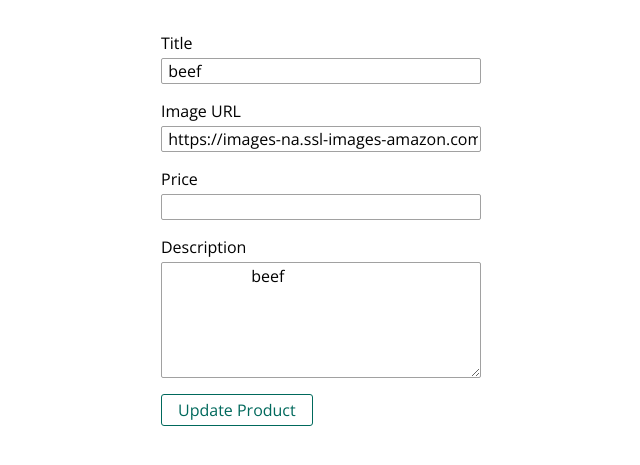
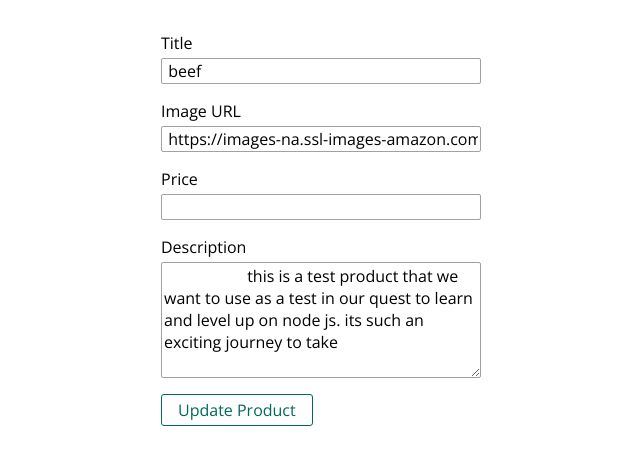
Before and after one commit to kdenno/e-Store, a Node server app: page /admin/edit-product/34546?edit=true in a window 1280 px wide. Shown: the part 56-521 px from the top of the page, without its empty margins (319-959 px from the left). Run offline with Node 20, Linux system fonts and the light colour scheme.

Commit message:
editing the product data

```diff
--- a/controllers/admin.js
+++ b/controllers/admin.js
@@ -15,7 +15,7 @@
     const imgUrl = req.body.imageUrl;
     const price = req.body.price;
     const description = req.body.description
-    const product = new Product(title, imgUrl, price, description);
+    const product = new Product(null, title, imgUrl, price, description);
     product.save();
     res.redirect("/");
   };
@@ -43,6 +43,18 @@
 
 
   };
+  exports.updateProduct = (req, res, next) => {
+    const productId = req.body.prodId;
+    const updatedTitle = req.body.title;
+    const updatedImageUrl = req.body.imageUrl;
+    const updatedPrice = req.body.price;
+    const updatedDesc = req.body.description;
+    const updatedProduct = new Product(productId, updatedTitle, updatedImageUrl, updatedPrice, updatedDesc);
+    // save product
+    updatedProduct.save();
+    res.redirect('/admin/products');
+
+  }
   exports.getProducts = (req, res) => {
       Product.fetchAll((products)=>{
           res.render("admin/products", {prods: products, path: "/admin/admin-products", pageTitle: "Admin Products"});
--- a/data/products.json
+++ b/data/products.json
@@ -1 +1 @@
-[{"id":"34546","title":"beef","imageUrl":"https://images-na.ssl-images-amazon.com/images/I/41fhsnzKEgL._SX258_BO1,204,203,200_.jpg","price":"100","description":"this is a test product that we want to use as a test in our quest to learn and level up on node js. its such an exciting journey to take "},{"title":"book2","imageUrl":"https://images-na.ssl-images-amazon.com/images/I/41fhsnzKEgL._SX258_BO1,204,203,200_.jpg","price":"200","description":"This is a test description","id":"0.4904323523297722"}]
+[{"id":"34546","title":"beef","imageUrl":"https://images-na.ssl-images-amazon.com/images/I/41fhsnzKEgL._SX258_BO1,204,203,200_.jpg","price":"100","description":"this is a test product that we want to use as a test in our quest to learn and level up on node js. its such an exciting journey to take "},{"title":"   book210","id":"0.4904323523297722","imageUrl":"   https://images-na.ssl-images-amazon.com/images/I/41fhsnzKEgL._SX258_BO1,204,203,200_.jpg","price":"150","description":"                                test description\r\n                \r\n                "}]
--- a/models/product.js
+++ b/models/product.js
@@ -4,45 +4,62 @@
 const fs = require("fs");
 
 // get path to file
-const p = path.join(path.dirname(process.mainModule.filename), "data", "products.json");
+const p = path.join(
+  path.dirname(process.mainModule.filename),
+  "data",
+  "products.json"
+);
 function getProductsFromFile(cb) {
-  fs.readFile(p, (err, fileContent)=> {
-    if(err) {
+  fs.readFile(p, (err, fileContent) => {
+    if (err) {
       cb([]);
       return;
-
     }
     cb(JSON.parse(fileContent));
-
   });
-
 }
 
 module.exports = class Product {
-  constructor(title, imageUrl, price, description ) {
+  constructor(id, title, imageUrl, price, description) {
     this.title = title;
+    this.id = id;
     this.imageUrl = imageUrl;
     this.price = price;
     this.description = description;
   }
   save() {
+    // its an edit read the product from file
+    getProductsFromFile(products => {
+      if (this.id) {
+        // product has an id so its an edit
+        const existingProductIndex = products.findIndex(prod => prod.id === this.id);
+        const updatedProducts = [...products];
+        updatedProducts[existingProductIndex] = this;
+        // re-write file
+        fs.writeFile(p, JSON.stringify(updatedProducts), (err)=> {
+          console.log(err);
+        });
+
+
+      } else {
         // create dummy id for the product
         this.id = Math.random().toString();
         // first get the filecontent
-    fs.readFile(p, (err, fileContent)=> {
+        fs.readFile(p, (err, fileContent) => {
           let products = [];
-        if(!err) {
+          if (!err) {
             // convert to json
-            products = JSON.parse(fileContent)
+            products = JSON.parse(fileContent);
           }
           // push the current product to the array if no data returned from file push it to the empty array
           products.push(this); // since we are using arrow functions, this here points to the class
 
           // write back/update file
-        fs.writeFile(p, JSON.stringify(products), (err)=>{
+          fs.writeFile(p, JSON.stringify(products), err => {
             console.log(err);
           });
-
+        });
+      }
     });
   }
   static fetchAll(cb) {
@@ -51,11 +68,9 @@
   }
 
   static fetchProduct(id, cb) {
-    getProductsFromFile((products)=> {
+    getProductsFromFile(products => {
       const product = products.find(p => p.id === id);
       cb(product);
-
-    })
-
+    });
   }
 };
--- a/routes/admin.js
+++ b/routes/admin.js
@@ -7,5 +7,6 @@
 router.get('/products', adminController.getProducts);
 router.post('/add-product', adminController.createProduct);
 router.get('/edit-product/:productId', adminController.editProduct);
+router.post('/update-product', adminController.updateProduct);
 
 exports.routes = router;
--- a/views/admin/edit-product.ejs
+++ b/views/admin/edit-product.ejs
@@ -7,7 +7,7 @@
    <%- include('../partials/navigation.ejs') %>
 
     <main>
-        <form class="product-form" action="/admin/<% if(!editing) { %>add-product<%}else{ %>edit-product<%} %>" method="POST">
+        <form class="product-form" action="/admin/<% if(!editing) { %>add-product<%}else{ %>update-product<%} %>" method="POST">
             <div class="form-control">
                 <label for="title">Title</label>
                 <input type="text" name="title" id="title" value="<% if(!editing) { %>  <%}else{ %> <%=product.title %><%} %>">
@@ -23,10 +23,11 @@
             <div class="form-control">
                 <label for="description">Description</label>
                 <textarea name="description" id="description" rows="5">
-                    <% if(!editing) { %>  <%}else{ %> <%=product.title %><%} %>
+                    <% if(!editing){%><%}else{ %><%=product.description%><%} %>
                 </textarea>
             </div>
 
+                    <% if(!editing) { %>  <%}else{ %> <input type="hidden" name="prodId" value="<%=product.id %>"><%} %>
             <button class="btn" type="submit">
                 <% if(!editing) { %> Add Product <%}else{ %> Update Product <%} %>
             </button>
```
Lines whose indentation alone changed are shown as unchanged.
